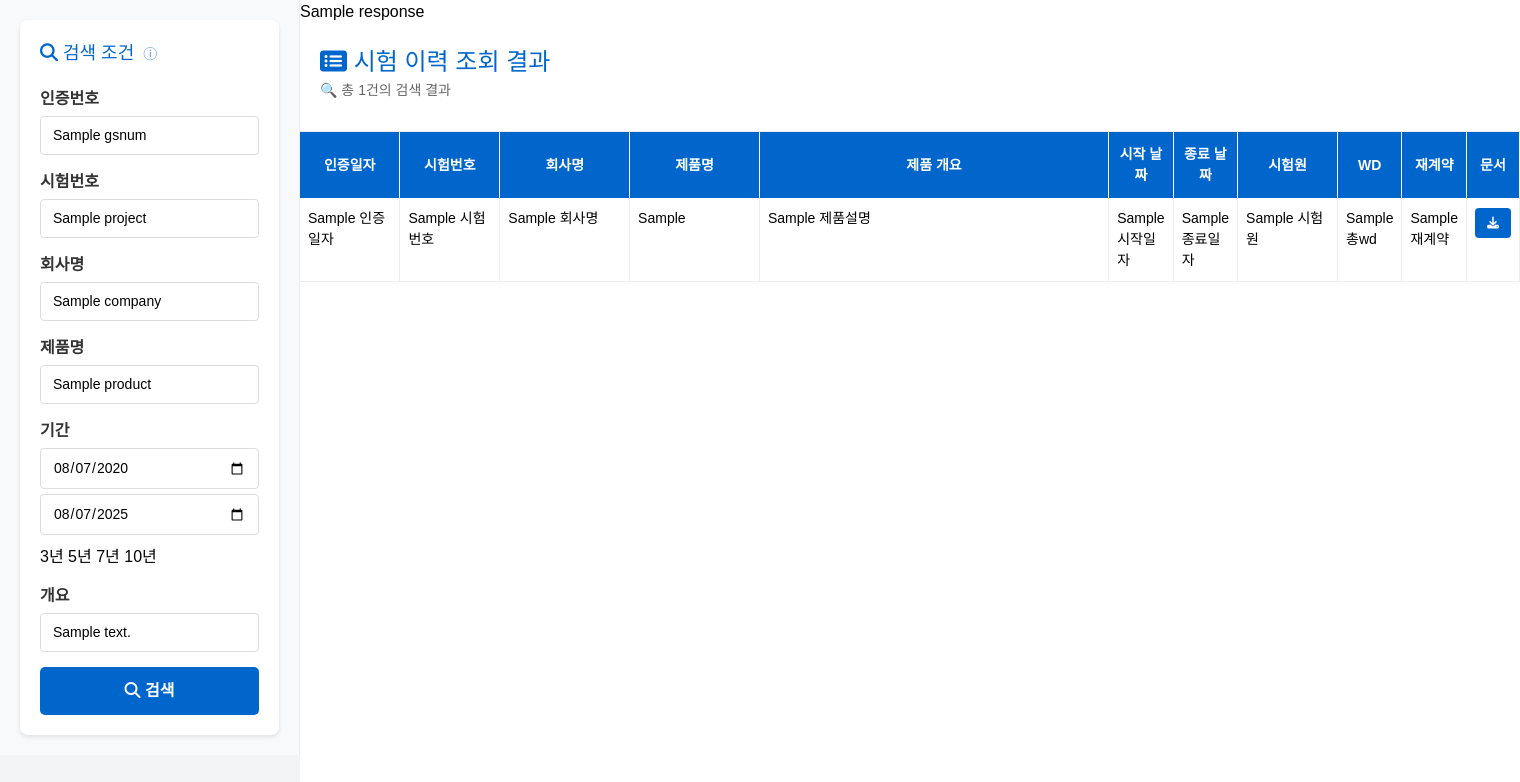
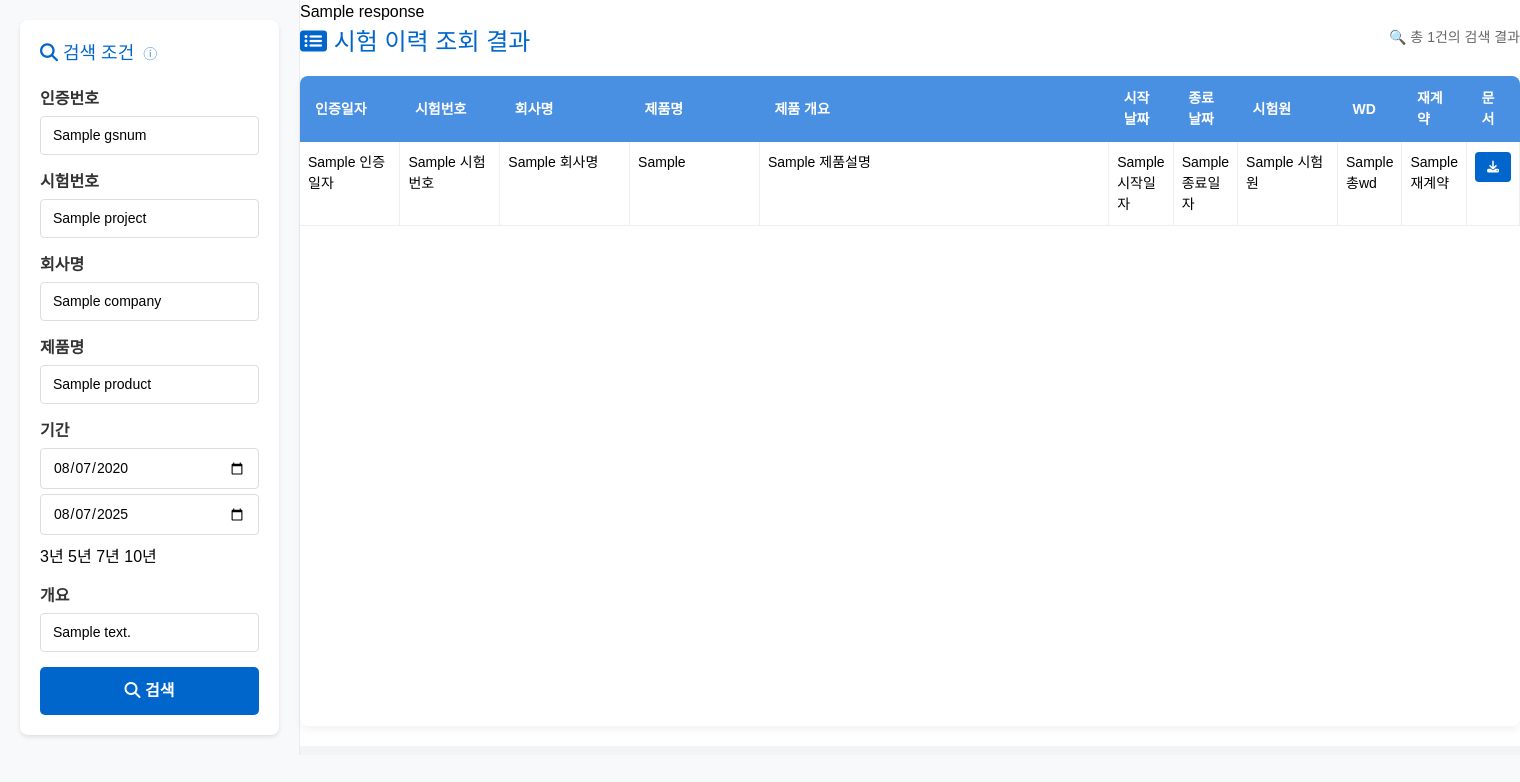
Before and after one commit to TTAJihoon/GSCert, a Django app: template main/templates/testing/history.html in a window 1520 px wide. Shown: the part 70-852 px from the top of the page. After the commit the page ends 825 px from the top, so only its background shows below. Run offline with Django 5.2, Linux system fonts and the light colour scheme; the template is opened without the code that fills it: most values are stand-ins (such as "Sample title", 1, 10 or a date in 2020).

Commit message:
Update history.css

```diff
--- a/main/static/css/testing/history.css
+++ b/main/static/css/testing/history.css
@@ -49,28 +49,6 @@ html, body {
     border-right: 1px solid var(--tta-border);
     padding: 20px;
     flex-shrink: 0;
-}
-
-.main-content {
-    width: 100%;
-    height: 100%;
-    flex: 1;
-    display: flex;
-    flex-direction: column;
-    background: white;
-}
-
-.content-header {
-    padding: 20px;
-    border-bottom: 1px solid var(--tta-border);
-    background: white;
-    flex-shrink: 0;
-}
-
-.table-container {
-    flex: 1;
-    overflow: auto;
-    padding: 0;
 }
 
 .logo-section {
@@ -153,6 +131,34 @@ html, body {
     background: var(--tta-dark-blue);
 }
 
+.main-content {
+    width: 100%;
+    height: 100%;
+    flex: 1;
+    display: flex;
+    flex-direction: column;
+    background: white;
+}
+
+.content-header {
+    display: flex;
+    justify-content: space-between;
+    align-items: center;
+    margin-bottom: 16px;
+}
+
+.results-count {
+    color: #4a90e2;
+    font-weight: 500;
+}
+
+.table-container {
+    box-shadow: 0 4px 8px rgba(0, 0, 0, 0.05);
+    border-radius: 8px;
+    overflow: hidden;
+    margin-bottom: 20px;
+}
+
 .scrollable-table-wrapper {
   height: calc(100vh - 150px);  /* 60px header + 40px padding 고려 */
   overflow-x: auto;
@@ -167,14 +173,17 @@ html, body {
     min-width: 1200px;
 }
 
-.results-table th {
-    background: var(--tta-blue);
+.results-table thead {
+    background-color: #4a90e2;
     color: white;
-    padding: 12px 8px;
-    font-weight: bold;
     position: sticky;
     top: 0;
-    border-right: 1px solid rgba(255,255,255,0.2);
+}
+
+.results-table th {
+    padding: 12px 15px;
+    text-align: left;
+    font-weight: 600;
 }
 
 .results-table td {
```
